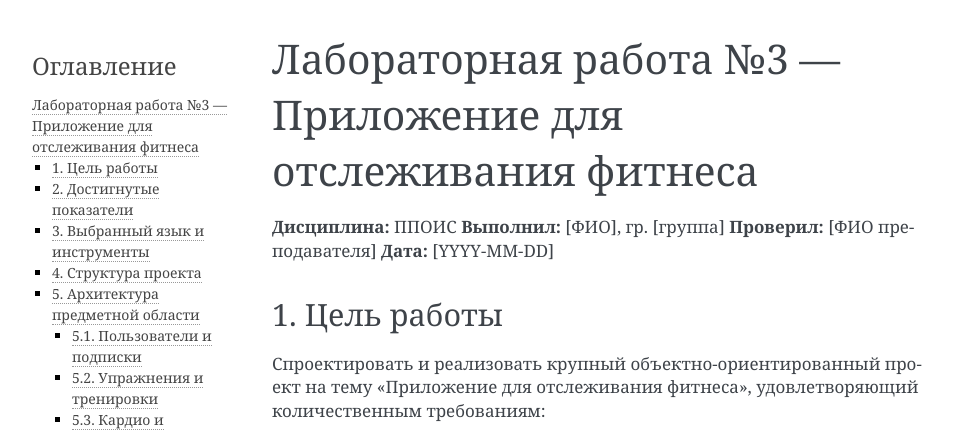
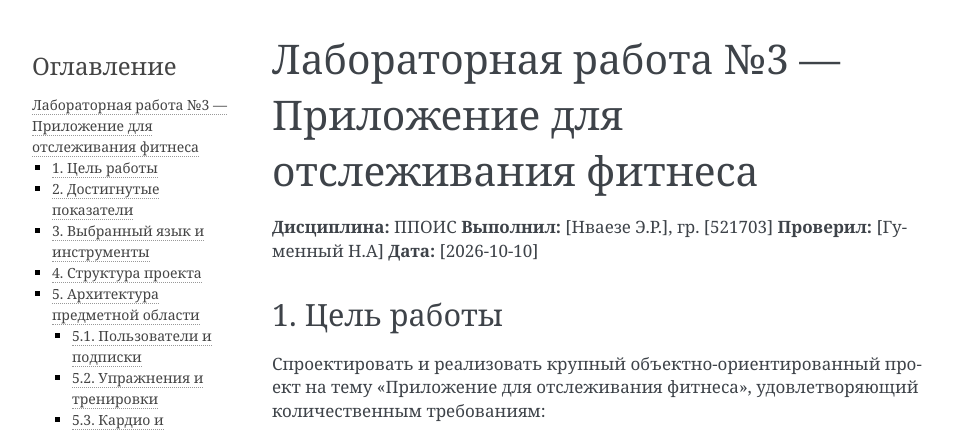
Before and after one commit to nwaezeezinne86-prog/ppoislabs, a Sphinx documentation site: the page built from lab3/docs/index.rst, in a window 1280 px wide and 900 px high. Shown: the top 432 px of the window, without its empty margins (148-1108 px from the left). Built offline with Sphinx 7.4.7, drawn with Linux system fonts in a browser that asks for light colours.

Commit message:
Modify author and reviewer details in index.rst
Updated the author, reviewer, and date information in the document.

```diff
--- a/lab3/docs/index.rst
+++ b/lab3/docs/index.rst
@@ -2,9 +2,9 @@
 ============================================================
 
 **Дисциплина:** ППОИС
-**Выполнил:** [ФИО], гр. [группа]
-**Проверил:** [ФИО преподавателя]
-**Дата:** [YYYY-MM-DD]
+**Выполнил:** [Нваезе Э.Р.], гр. [521703]
+**Проверил:** [Гуменный Н.А]
+**Дата:** [2026-10-10]
 
 1. Цель работы
 --------------
```
